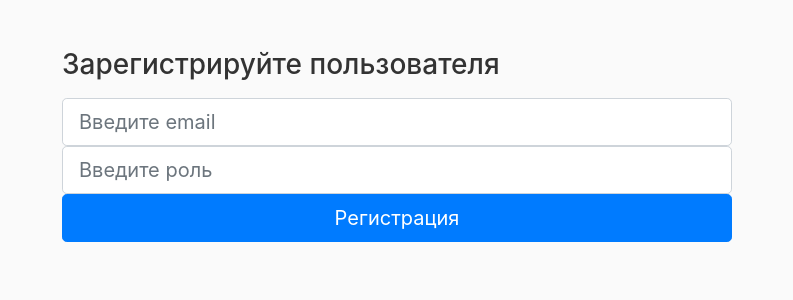
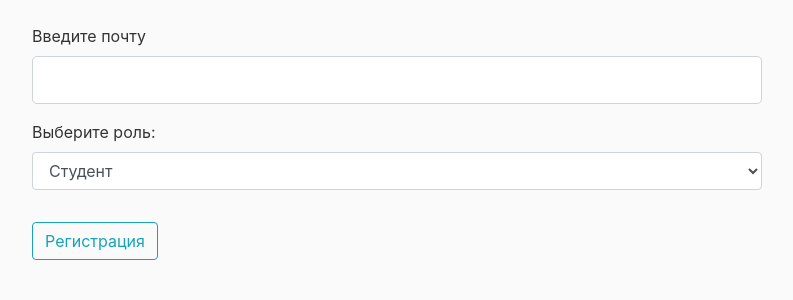
Before and after one commit to ycb1xkenobi/summer_internship, a Flask app: page /admin/registerpage/ in a window 1280 px wide. Shown: the part 56-356 px from the top of the page, without its empty margins (53-846 px from the left). Run offline with Flask 2, Linux system fonts and the light colour scheme; some libraries are stand-ins or nearby versions.

Commit message:
Update
Новое меню регистрации

```diff
--- a/app.py
+++ b/app.py
@@ -75,6 +75,15 @@ class ChangePassword(FlaskForm):
     submit = SubmitField('Сохранить')
 
 
+class Registration(FlaskForm):
+    email = StringField('Введите почту')
+    submit = SubmitField('Регистрация')
+
+    def validate_email(self, email):
+        user = Users.query.filter_by(email=email.data).first()
+        if user:
+            raise ValidationError('Эта почта занята')
+
 class UpdateAccountForm(FlaskForm):
     name = StringField('Имя')
     surname = StringField('Фамилия')
@@ -105,12 +114,12 @@ def index():
 
 @app.route('/admin/registerpage/', methods=['POST', 'GET'])
 def register():
-    if request.method == 'POST':
-        email = request.form['email']
-        role = request.form['role']
-        id = db.session.query(Users).count() + 1
+    form = Registration()
+    if form.validate_on_submit():
+        email = request.form.get('email')
+        role = request.form.get('select')
         password = create_password()
-        userinfo = Users(id=id, email=email, password=password, role=role, name='-', surname='-', yearadmission='-',
+        userinfo = Users(email=email, password=password, role=role, name='-', surname='-', yearadmission='-',
                          group='-')
         if role in app.config['ROLES']:
             user = Users.query.filter_by(email=email).first()
@@ -125,7 +134,7 @@ def register():
                     flash('Это не почта!', 'danger')
         else:
             flash('Такой роли не существует', 'danger')
-    return render_template("register.html")
+    return render_template("register.html", form=form)
 
 
 @app.route("/teacher/checktask/<task_id>")
@@ -311,7 +320,7 @@ def redirect_to_signin(response):
 
 @manager.user_loader
 def load_user(user_id):
-    return Users.query.get(user_id)
+    return Users.query.get(user_id)  # id = db.session.query(Users).count() + 1
 
 
 admin = Admin(app, 'Админ панель', template_mode='bootstrap3')
--- a/templates/register.html
+++ b/templates/register.html
@@ -1,15 +1,33 @@
 {% extends "base.html" %}
 {% block content %}
-<div class = "container">
-    <div class = "container mt-4">
-        <h1 class="h3 mb-3 fw-normal">Зарегистрируйте пользователя</h1>
-            <form method="post">
-                <input class="form-control form-control-lg" name="email" id="email" type="text" placeholder="Введите email" aria-label=".form-control-lg example">
-                <input class="form-control form-control-lg" name="role" id="role" type="text" placeholder="Введите роль" aria-label=".form-control-lg example">
+<form method="POST" action="" enctype="multipart/form-data">
+            {{ form.hidden_tag() }}
+            <fieldset class="form-group">
+                <div class="form-group">
+                    {{ form.email.label(class="form-control-label") }}
 
-
-
-        <button class="w-100 btn btn-lg btn-primary" type="submit">Регистрация</button>
-      </form>
+                    {% if form.email.errors %}
+                        {{ form.email(class="form-control form-control-lg is-invalid") }}
+                        <div class="invalid-feedback">
+                            {% for error in form.email.errors %}
+                                <span>{{ error }}</span>
+                            {% endfor %}
+                        </div>
+                    {% else %}
+                        {{ form.email(class="form-control form-control-lg") }}
+                    {% endif %}
+                    <div class="form-group">
+                    </div>
+                    <span class="input-group-addon">Выберите роль:</span>
+                    <h1> </h1>
+                    <select class="form-control" id="continent_selector" name="select">
+                        <option value="Студент">Студент</option>
+                        <option value="Преподаватель">Преподаватель</option>
+                    </select>
+            </fieldset>
+            <div class="form-group">
+                {{ form.submit(class="btn btn-outline-info") }}
+            <div>
+</form>
 </div>
 {% endblock content %}
```
